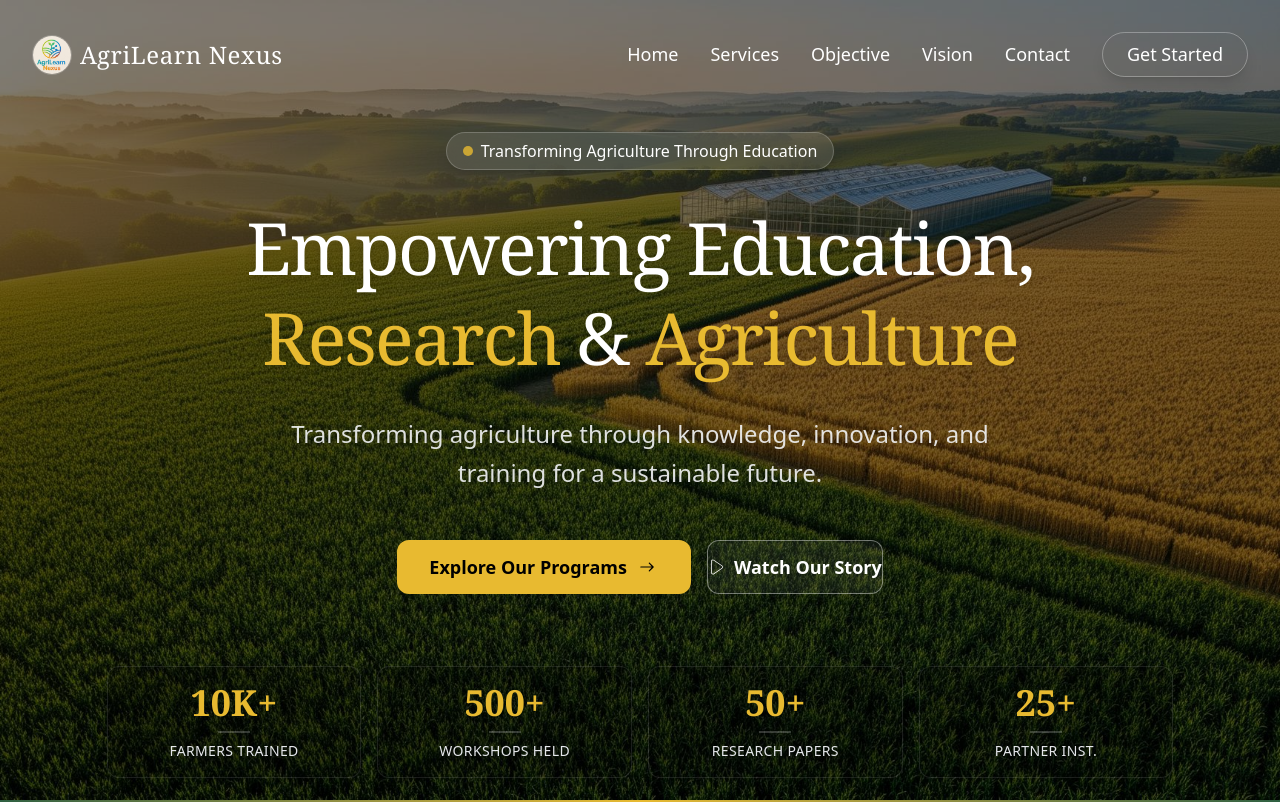
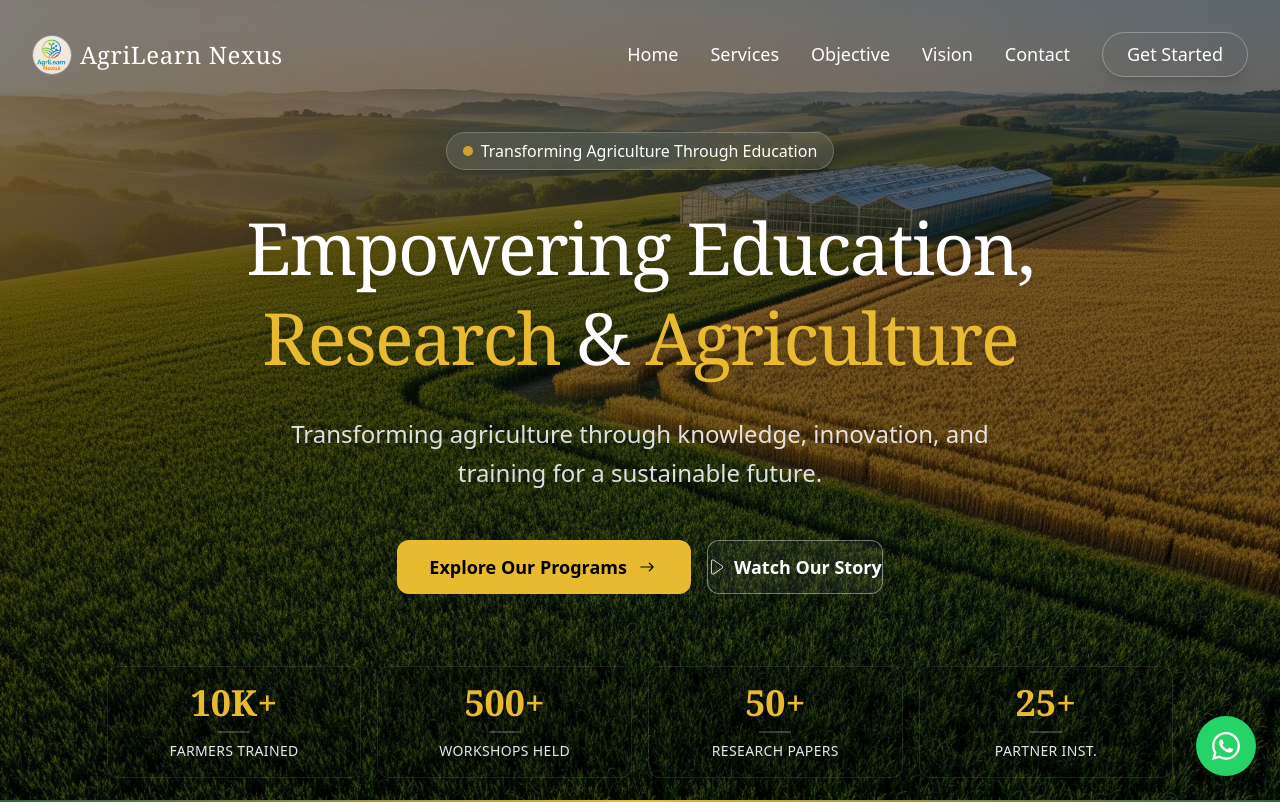
Before and after one commit to Agrilearn-Nexus/agrilearn-landing, a React (Vite) app: page / in a window 1280 px wide. Shown: the top 802 px of the page. Built offline with nearby package versions, Linux system fonts and the light colour scheme.

Commit message:
refactor: add FloatingWhatsApp component for improved user interaction and accessibility

```diff
--- a/src/App.jsx
+++ b/src/App.jsx
@@ -7,10 +7,12 @@ import ObjectiveSection from "./components/objectives/objectiveSection/Objective
 import Vision from "./components/vision/Vision";
 import Footer from "./components/footer/Footer";
 import Copyright from "./components/copyright/Copyright";
+import FloatingWhatsApp from "./components/floatingWhatsApp/FloatingWhatsApp.jsx";
 
 const App = () => {
     return (
         <div className="w-full min-h-screen flex flex-col font-sans">
+            <FloatingWhatsApp />
 
             <div className="relative w-full min-h-screen flex flex-col">
 
--- /dev/null
+++ b/src/components/floatingWhatsApp/FloatingWhatsApp.jsx
@@ -0,0 +1,18 @@
+import React from "react";
+import { FaWhatsapp } from "react-icons/fa";
+
+const FloatingWhatsApp = () => {
+    return (
+        <a
+            href="https://wa.me/917488468326?text=Hello%2C%20I%27d%20like%20more%20information%20about%20Agrilearn%20Nexus%20and%20its%20services."
+            target="_blank"
+            rel="noopener noreferrer"
+            className="fixed bottom-6 right-6 z-[100] bg-[#25D366] text-white p-3.5 rounded-full shadow-[0_4px_12px_rgba(0,0,0,0.15)] hover:scale-110 hover:shadow-[0_6px_16px_rgba(37,211,102,0.4)] transition-all duration-300 flex items-center justify-center"
+            aria-label="Chat on WhatsApp"
+        >
+            <FaWhatsapp size={32} />
+        </a>
+    );
+};
+
+export default FloatingWhatsApp;
```
